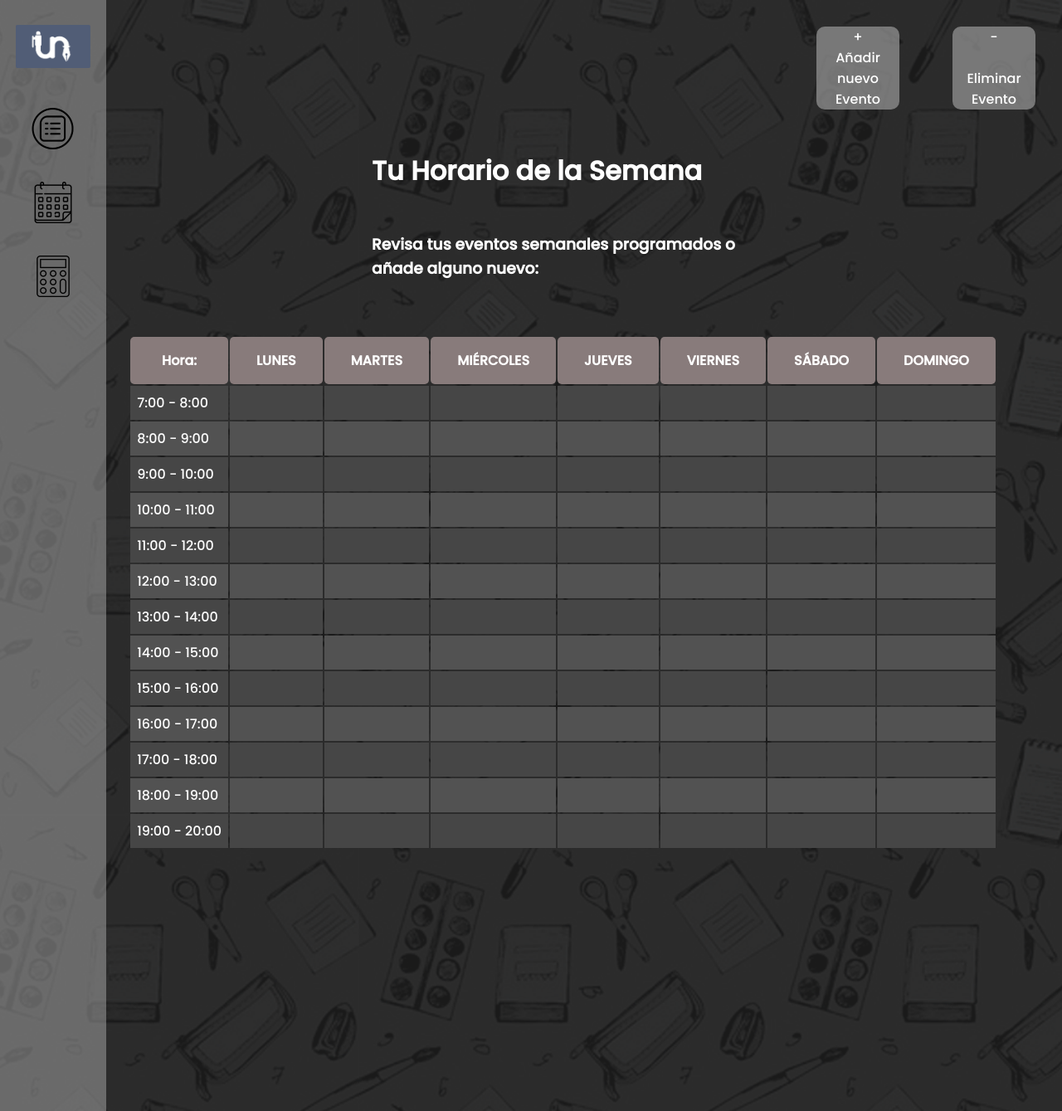
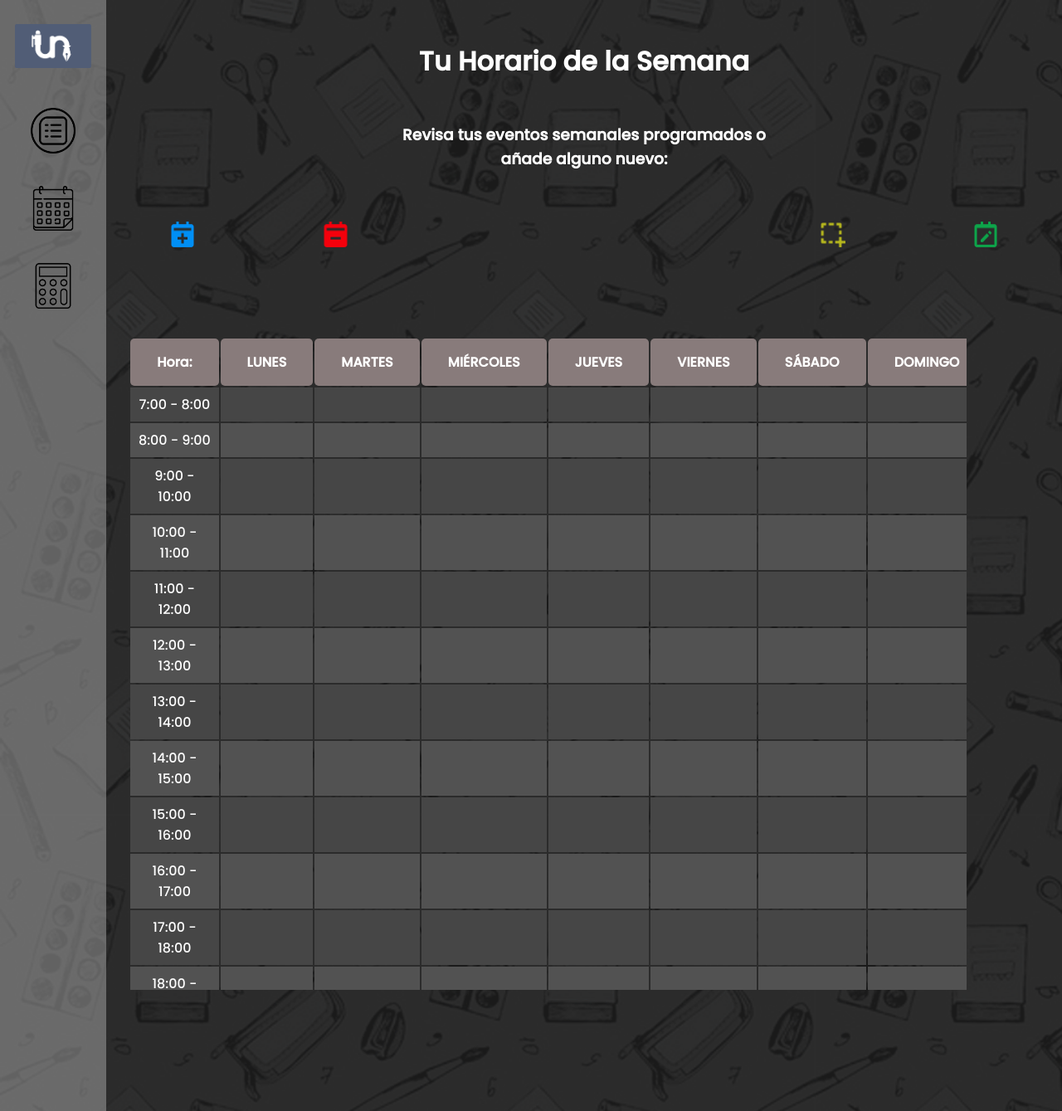
Before and after one commit to dieramirezma/unAgenda, a Flask app: page /schedule in a window 1280 px wide. Shown: the whole page at 83% size. Run offline with Flask 3, Linux system fonts and the light colour scheme; parts of the project's set-up code (start-up, migrations or seed data) failed here and were passed over; some libraries are stand-ins or nearby versions.

Commit message:
Add files via upload

```diff
--- a/prFlask/main.py
+++ b/prFlask/main.py
@@ -21,39 +21,9 @@ def homepage():
     return render_template('index.html')
 
 # Definición de la ruta para la página de administrador
-# @app.route('/admin')
-# def admin():
-#     return render_template('admin.html')
 @app.route('/admin')
 def admin():
-    if 'logueado' in session and session['logueado']:
-        user_id = session['idUsuario']  # Obtener el ID del usuario de la sesión
-
-        try:
-            # Crear una conexión a la base de datos MySQL
-            cursor = mysql.connection.cursor()
-
-            # Consulta SQL para obtener los datos del usuario
-            cursor.execute("SELECT nombre, correo FROM usuario WHERE idUsuario = %s", (user_id,))
-            user_data = cursor.fetchone()
-
-            if user_data:
-                nombre_usuario = user_data['nombre']
-                correo_usuario = user_data['correo']
-            else:
-                nombre_usuario = "Usuario no encontrado"
-                correo_usuario = "Correo no encontrado"
-
-            # Resto del código para obtener las notas del usuario
-            # ...
-
-            cursor.close()
-
-            return render_template('admin.html', nombre_usuario=nombre_usuario, correo_usuario=correo_usuario)
-        except Exception as e:
-            return str(e)
-    else:
-        return redirect('/')
+    return render_template('admin.html')
 
 # Definición de la ruta para la página de horario
 @app.route('/schedule')
@@ -73,26 +43,19 @@ def login():
         cur = mysql.connection.cursor()
 
         # Ejecutar una consulta SQL para buscar un usuario con el correo y contraseña proporcionados
-
-        cur.execute('SELECT idUsuario, nombre FROM usuario WHERE correo = %s AND contraseña = %s', (_correo, _contraseña))
-
+        cur.execute('SELECT * FROM usuario WHERE correo = %s AND contraseña = %s', (_correo, _contraseña))
 
         # Obtener la primera fila (si existe) que coincide con la consulta
         account = cur.fetchone()
 
-
         # Si se encuentra un usuario con éxito
         if account:
-
             # Establecer una sesión de usuario marcándolo como logueado y almacenando su ID de usuario
             session['logueado'] = True
             session['idUsuario'] = account['idUsuario']
-            # nombre_usuario = user_data['nombre']
-            session['nombreUsuario'] = account['nombre']
 
             # Redirigir al usuario a la página de administrador
-            # return render_template('admin.html')
-            return redirect('/admin')
+            return render_template('admin.html')
         else:
             # Si no se encuentra un usuario, redirigir de nuevo a la página de inicio
             return render_template('index.html')
@@ -124,12 +87,9 @@ def register():
         # Establecer una sesión de usuario para el nuevo usuario registrado
         session['logueado'] = True
         session['idUsuario'] = cur.lastrowid
-        session['nombreUsuario'] = _nombre
 
         # Redirigir al usuario a la página de administrador
-        # return render_template('admin.html')
-        return redirect('/admin')
-
+        return render_template('admin.html')
 
     # Si se accede al registro por GET o no se proporcionan datos válidos, mostrar el formulario de registro
     return render_template('register.html')
--- a/prFlask/static/styles/scheduleStyle.css
+++ b/prFlask/static/styles/scheduleStyle.css
@@ -8,33 +8,33 @@
 
 }
 
-.header
+/* CONFIGURACIÓN DEL CONTENEDOR DE TODO */
+
+.mainContainer
 {
 
-    width: 100%;
+    background-image: url(/static/img/background.png);
+    background-size: cover;
     height: 100vh;
-
-    max-width: 100%;
-    max-height: 100%;
-
-    background-image: url(/static/img/background.png);
-    background-position: center;
-    background-size: cover;
-
-    overflow: hidden;
+    overflow-y: hidden;
 
 }
 
-.menuSideBar
+/* CONFIGURACIÓN DEL MENÚ LATERAL Y DE SUS COMPONENTES */
+
+.sideMenuContainer
 {
 
-    background-color: #a9a9a980;
+    background-color: rgba(169, 169, 169, .5);
+
     width: 10%;
     height: 100%;
 
+    max-height: 100vh;
+
     float: left;
     text-align: center;
-
+    overflow-y: auto;
 
 }
 
@@ -42,41 +42,215 @@
 {
 
     max-width: 100%;
+    max-height: 100%;
 
-    padding-left: 0.3rem;
-    padding-right: 0.3rem;
-    padding-top: 0.3rem;
+    padding-left: 0.25rem;
+    padding-right: 0.25rem;
+    padding-top: 0.25rem;
 
 }
 
-.instructionText
+.iconBox
+{
+
+    max-height: 100%;
+
+    width: 80%;
+    margin-right: 10%;
+    margin-left: 10%;
+
+    padding-top: 1rem;
+    padding-bottom: 1rem;
+    padding-left: 1.5rem;
+    padding-right: 1.5rem;
+    border-radius: 10px;
+
+    transition: background-color 0.3s ease;
+
+}
+
+.iconBox:hover
+{
+
+    background-color: rgba(0, 0, 0, 0.2);
+
+}
+
+.iconImage
+{
+
+
+    max-width: 100%;
+    max-height: 100%;
+
+
+}
+
+/* CONFIGURACIÓN DEL CONTENEDOR PRINCIPAL */
+
+.contentContainer
+{
+
+    width: 90%;
+    height: 100%;
+
+    max-height: 100vh;
+
+    float: right;
+    text-align: center;
+
+}
+
+/* CONFIGURACIÓN DEL ENUNCIADO DE LA PÁGINA */
+
+.titleContainer
 {
 
     color: white;
-    width: 60%;
+    text-align: center;
+
+    max-height: 30%;
+
+    overflow: hidden;
+
+}
+
+/* CONFIGURACIÓN DE LOS BOTONES DE LA PÁGINA */
+
+.buttonsContainer
+{
+
+    height: 10%;
+    max-height: 10%;
+
+    width: 100%;
+    max-width: 100%;
+
+    text-align: center;
+    margin: 0 auto;
+
+}
+
+.button
+{
+
+
+    width: 12%;
+    height: 100%;
+
+    max-width: 15%;
+    max-height: 100%;
+
+    margin-left: 2%;
+    margin-right: 2%;
+
+    padding: 0.5rem;
+
+    border-radius: 50px;
+    transition: box-shadow 0.3s ease;
+
+    text-align: center;
+
+    float: left;
+
+}
+
+.button2
+{
+
+
+    width: 12%;
+    height: 100%;
+
+    max-width: 15%;
+    max-height: 100%;
+
+    margin-left: 2%;
+    margin-right: 2%;
+
+    padding: 0.5rem;
+
+    border-radius: 50px;
+    transition: box-shadow 0.3s ease;
+
+    text-align: center;
+
     float: right;
-    margin-right: 4rem;
+
+}
+
+.button:hover
+{
+
+    box-shadow: 0 0.2rem 0.6rem rgba(0, 0, 0, 1);
+
+}
+
+.button2:hover
+{
+
+    box-shadow: 0 0.2rem 0.6rem rgba(0, 0, 0, 1);
+
+}
+
+#addButtonImage
+{
+
+    max-height: 100%;
+    max-width: 30%;
+
+}
+
+#removeButtonImage
+{
+
+    max-height: 100%;
+    max-width: 30%;
+
+}
+
+#captureButtonImage
+{
+
+    max-height: 100%;
+    max-width: 30%;
+
+}
+
+#searchButtonImage
+{
+
+    max-height: 100%;
+    max-width: 30%;
+
+}
+
+/* CONFIGURACIÓN DE LA TABLA Y SUS PROPIEDADES */
+
+.scheduleContainer
+{
+
+
+    width: 90%;
+    height: 60%;
+
+
+    max-width: 100%;
+    max-height: 60%;
+
+    padding-top: 1rem;
+    padding-left: 1.7rem;
+    padding-bottom: 0.5rem;
+    overflow-y: auto;
 
 
 
 }
 
-.scheduleTable
+#schedule
 {
 
-
-    width: 90%;
-    height: 65%;
-
-
-    /* max-width: 100%;
-    max-height: 100%; */
-
-    padding-top: 1rem;
-    padding-left: 1.7rem;
-    padding-bottom: 0.5rem;
-    overflow-y: auto;
-    overflow-x: auto;
+    margin: 0 auto;
 
 }
 
@@ -110,128 +284,3 @@
     padding: 0.5rem;
 
 }
-
-.buttonCreateEvent
-{
-
-    max-width: 100%;
-    max-height: 100%;
-
-    background-color: rgb(153, 153, 153, 0.7);
-    color: white;
-    transition: box-shadow 0.3s ease;
-
-    width: 100px;
-    height: 100px;
-    text-align: center;
-    border-radius: 10px;
-    margin-left: 2rem;
-    margin-right: 2rem;
-    margin-top: 2rem;
-
-    float: right;
-
-}
-
-.buttonDeleteEvent
-{
-
-    max-width: 100%;
-    max-height: 100%;
-
-    background-color: rgb(153, 153, 153, 0.7);
-    color: white;
-    transition: box-shadow 0.3s ease;
-
-    width: 100px;
-    height: 100px;
-    text-align: center;
-    border-radius: 10px;
-    margin-left: 2rem;
-    margin-right: 2rem;
-    margin-top: 2rem;
-
-    float: right;
-
-}
-
-.buttonCreateEvent:hover
-{
-
-    box-shadow: 0 0.2rem 0.6rem rgba(255, 255, 255, 0.3);
-
-}
-
-.buttonDeleteEvent:hover
-{
-
-    box-shadow: 0 0.2rem 0.6rem rgba(255, 255, 255, 0.3);
-
-}
-
-.selectedIndexBox
-{
-
-    max-width: 80%;
-    margin: auto;
-
-    transition: background-color 0.3s ease;
-
-    width: 300px;
-
-    padding-left: 1%;
-    padding-right: 1rem;
-    padding-top: 1rem;
-    padding-bottom: 1rem;
-    border-radius: 10px;
-
-    text-align: center;
-
-}
-
-.selectedIndexBox:hover
-{
-
-    background-color: rgba(0, 0, 0, 0.2);
-
-}
-
-/* Estilos responsive */
-
-@media (max-width: 768px) {
-    .scheduleTable {
-        width: 100%;
-        overflow-x: auto;
-    }
-
-    table {
-        border: 0;
-    }
-
-    table thead {
-        display: none;
-    }
-
-    table tr {
-        margin-bottom: 10px;
-        display: block;
-        border: 1px solid #ccc;
-    }
-
-    table td {
-        display: block;
-        text-align: right;
-        padding: 10px;
-        position: relative;
-    }
-
-    table td::before {
-        content: attr(data-label);
-        position: absolute;
-        left: 0;
-        width: 50%;
-        padding-left: 15px;
-        font-weight: bold;
-
-    }
-}
--- a/prFlask/templates/admin.html
+++ b/prFlask/templates/admin.html
@@ -47,7 +47,7 @@
         <div class = "welcomeText">
 
             <br><br>
-            <h1 id = "welcomeBackLabel">¡Es bueno verte de nuevo, {{ nombre_usuario }}!</h1>
+            <h1 id = "welcomeBackLabel">¡Es bueno verte de nuevo, @usuario!</h1>
             <br><br>
             <h3 id ="instructionLabel">Selecciona una de las opciones a continuación<br> y elige qué actividad deseas hacer: </h3>
 
--- a/prFlask/templates/schedule.html
+++ b/prFlask/templates/schedule.html
@@ -11,11 +11,10 @@
 
 <body>
 
-    <div class="header"> <!-- Contiene a todo el código, dado que es el header el que contiene el fondo de pantalla. Si se coloca alguna división después de esta, aparecerá -->
+    <div class = "mainContainer">   <!-- Contiene a todo el código, dado que es el header el que contiene el fondo de pantalla. Si se coloca alguna división después de esta, aparecerá -->
                                     <!-- debajo del fondo, lo cual obviamente no queremos.                                                                                              -->
 
-
-        <div class = "menuSideBar"> <!-- MENU LATERAL -->
+        <div class = "sideMenuContainer"> <!-- MENU LATERAL -->
 
             <br>
             <a href = "admin">
@@ -25,51 +24,52 @@
             <br><br>
 
             <a href = "admin">
-                <div class = "selectedIndexBox">
-                    <img class = "iconMenu" src = "{{url_for('static', filename='img/mainmenumini.png')}}" width="100"/>
+                <div class = "iconBox">
+                    <img class = "iconImage" src = "{{url_for('static', filename='img/mainmenumini.png')}}" width="100"/>
                 </div>
             </a>
             <a href = "schedule">
-                <div class = "selectedIndexBox">
-                    <img class = "iconMenu" src = "{{url_for('static', filename='img/scheduleindexmini.png')}}" width="100"/>
+                <div class = "iconBox">
+                    <img class = "iconImage" src = "{{url_for('static', filename='img/scheduleindexmini.png')}}" width="100"/>
                 </div>
             </a>
             <a href = "/">
-                <div class = "selectedIndexBox">
-                    <img class = "iconMenu" src = "{{url_for('static', filename='img/calculatorindexmini.png')}}" width="100"/>
+                <div class = "iconBox">
+                    <img class = "iconImage" src = "{{url_for('static', filename='img/calculatorindexmini.png')}}" width="100"/>
                 </div>
             </a>
 
         </div>
+        <div class = "contentContainer">
 
-        <div class = "buttonDeleteEvent">
-
-            <p>-<br><br>Eliminar Evento</p>
-            <br><br>
-
-        </div>
-
-        <div class = "buttonCreateEvent">
-
-            <p>+<br>Añadir nuevo Evento</p>
-            <br><br>
-
-        </div>
-
-        <div class = "instructionText">
+            <div class = "titleContainer">
 
                 <br><br>
                 <h1 id = "instrucionLabel1">Tu Horario de la Semana</h1>
                 <br><br>
                 <h3 id ="instructionLabel2">Revisa tus eventos semanales programados o<br> añade alguno nuevo: </h3>
                 <br><br>
+
+            </div>
+            <div class = "buttonsContainer">
+
+                <div class = "button">
+                    <img id = "addButtonImage" src = "{{url_for('static', filename='img/icons/add_event.png')}}" width="100">
+                </div>
+                <div class = "button">
+                    <img id = "removeButtonImage" src = "{{url_for('static', filename='img/icons/elim_event.png')}}" width="100">
+                </div>
+                <div class = "button2">
+                    <img id = "searchButtonImage" src = "{{url_for('static', filename='img/icons/search.png')}}" width="100">
+                </div>
+                <div class = "button2">
+                    <img id = "captureButtonImage" src = "{{url_for('static', filename='img/icons/capture.png')}}" width="100">
                 </div>
 
+            </div>
+            <div class = "scheduleContainer">
 
-        <div class = scheduleTable> <!-- TABLA CON EL HORARIO -->
-
-
-            <table>
+                <table id = "schedule">
                     <tr>
                         <th class = "scheduleHeader">Hora:</th>
                         <th class = "scheduleHeader">LUNES</th>
@@ -211,15 +211,11 @@
                         <td class = "scheduleBody1"></th>
                     </tr>
                 </table>
+                <br><br><br><br>
+            </div>
 
         </div>
 
-
-
-
     </div>
 
-
-
 </body>
-</html>
```
Also changed, not shown: prFlask/static/img/calculatorindexmini.png, prFlask/static/img/mainmenumini.png, prFlask/static/img/scheduleindexmini.png. Lines whose indentation alone changed are shown as unchanged.
